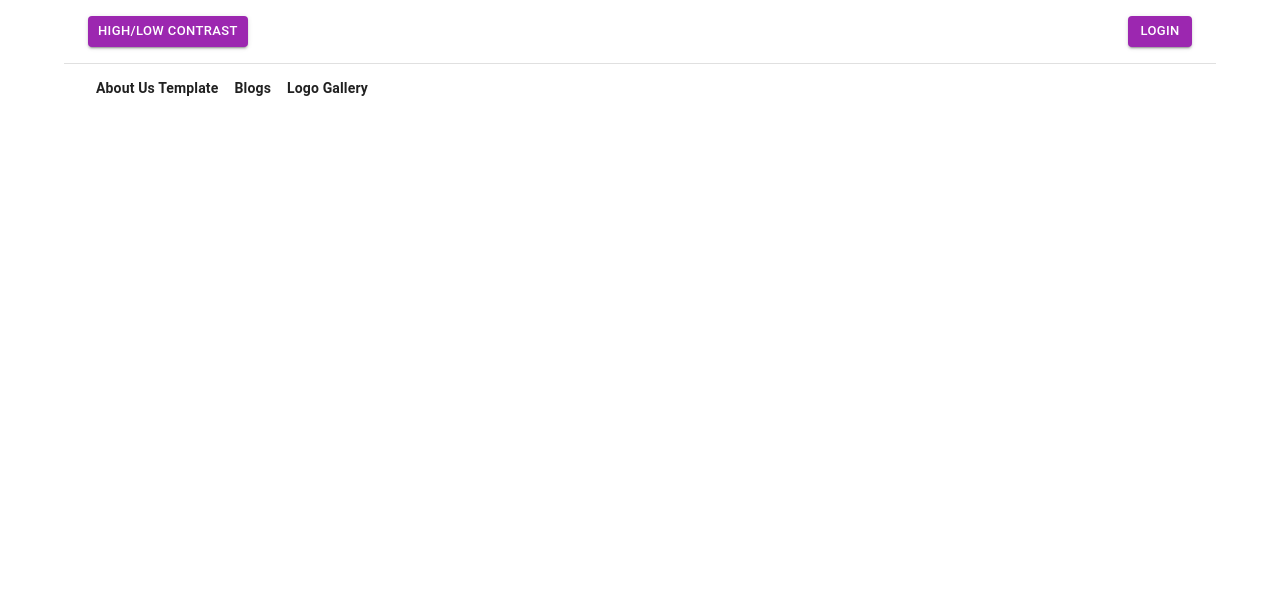
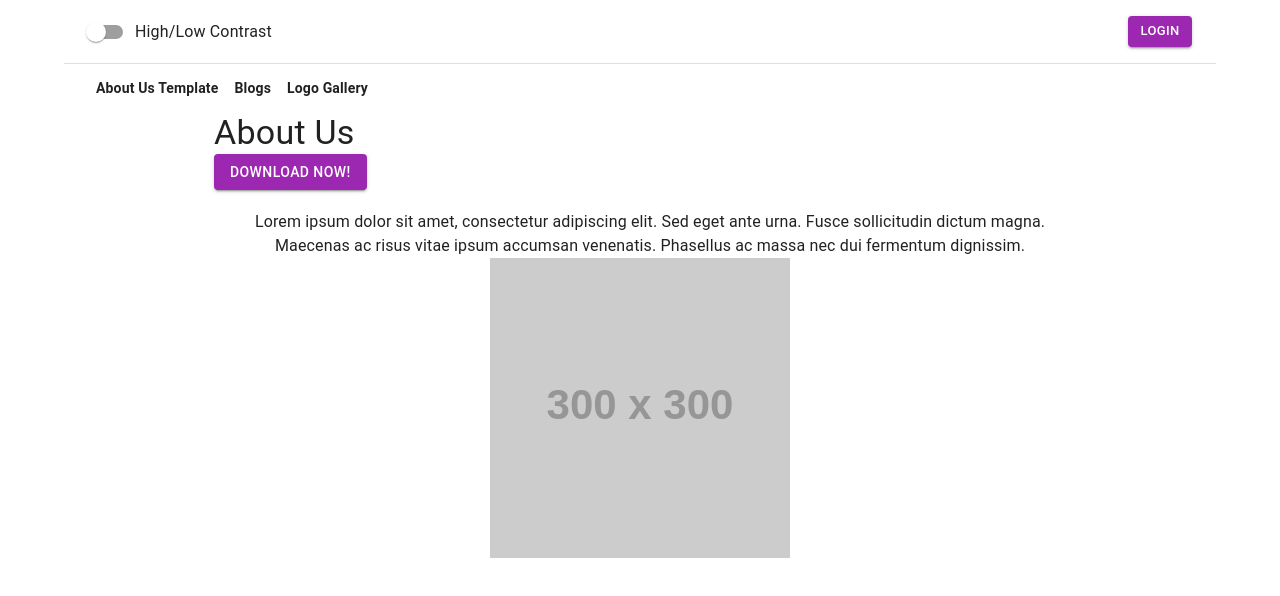
Before and after one commit to muhammedjavis/clenet-assignment, a React (Vite) app: page / in a window 1280 px wide. Shown: the top 596 px of the page. Built offline with nearby package versions, Linux system fonts and the light colour scheme.

Commit message:
updated routing and changed contrast switch.

```diff
--- a/src/App.jsx
+++ b/src/App.jsx
@@ -9,22 +9,42 @@ import { ThemeProvider } from '../store/ContrastContext';
 const router = createBrowserRouter([
   {
     path: '/',
-    element: <RootLayout />,
-    children: [
+    element: (
+      <>
+        <RootLayout />
+        <AboutUs />
+      </>
+    ),
+  },
+
   {
     path: '/aboutus',
-        element: <AboutUs />,
+    element: (
+      <>
+        <RootLayout />
+        <AboutUs />
+      </>
+    ),
   },
   {
     path: '/blogs',
-        element: <Blogs />,
+    element: (
+      <>
+        <RootLayout />
+        <Blogs />
+      </>
+    ),
   },
   {
     path: '/logo',
-        element: <LogoGallery />,
+    element: (
+      <>
+        <RootLayout />
+        <LogoGallery />
+      </>
+    ),
   },
-    ],
-  },
+
   {
     path: '/login',
     element: <Login />,
--- a/src/components/Header.jsx
+++ b/src/components/Header.jsx
@@ -1,7 +1,7 @@
 import PropTypes from 'prop-types';
 import Toolbar from '@mui/material/Toolbar';
 import Button from '@mui/material/Button';
-import { useMediaQuery } from '@mui/material';
+import { FormControlLabel, Switch, useMediaQuery } from '@mui/material';
 import Menu from '@mui/material/Menu';
 import MenuItem from '@mui/material/MenuItem';
 import Link from '@mui/material/Link';
@@ -34,14 +34,17 @@ function Header({ sections }) {
           justifyContent: 'space-between',
         }}
       >
-        <Button
-          size='small'
-          variant='contained'
-          color={isHighContrast ? 'warning' : 'secondary'}
-          onClick={toggleContrast}
-        >
-          High/Low Contrast
-        </Button>
+        <FormControlLabel
+          control={
+            <Switch
+              checked={isHighContrast}
+              onChange={() => toggleContrast(!!isHighContrast)}
+              color='primary'
+              inputProps={{ 'aria-label': 'toggle contrast' }}
+            />
+          }
+          label='High/Low Contrast'
+        />
         <Button
           variant='contained'
           color={isHighContrast ? 'warning' : 'secondary'}
```
Lines whose indentation alone changed are shown as unchanged.
